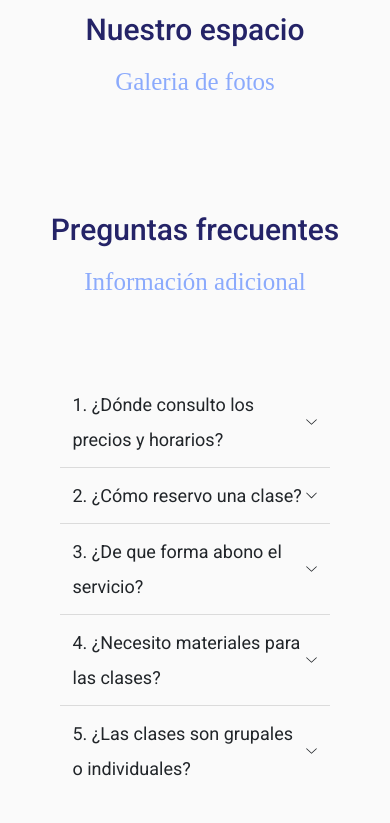
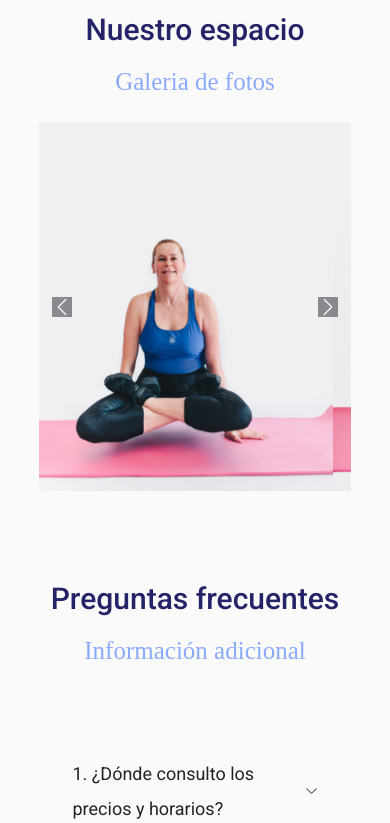
Before and after one commit to jp-quintana/ana_stretching, a website: page index.html in a window 390 px wide. Shown: the part 3760-4583 px from the top of the page. Drawn offline with nearby package versions, Linux system fonts and the light colour scheme.

Commit message:
Agregue carousel general

```diff
--- a/index.html
+++ b/index.html
@@ -144,6 +144,28 @@
             <img class="elementoEspiral" src="assets/inicio/Elemento gráfico.svg" alt="espiral">
             <h2 class="h2NuestroEspacio">Nuestro espacio</h2>
             <h3>Galeria de fotos</h3>
+            <div class="contenedorCarouselGaleria">
+              <div id="carouselEspacio" class="carousel slide capsula__carousel contenidoCarouselTestimonios" data-bs-ride="carousel">
+                <div class="carousel-inner">
+                  <div class="carousel-item active">
+                    <img src="assets/inicio/Carousel Espacio 1.jpg" class="mx-auto d-block" alt="...">
+                  </div>
+                  <div class="carousel-item">
+                    <img src="assets/inicio/Carousel Espacio 2.jpg" class="mx-auto d-block" alt="...">
+                  </div>
+                  <div class="carousel-item">
+                    <img src="assets/inicio/Carousel Espacio 3.jpg" class="mx-auto d-block" alt="...">
+                  </div>
+                <button class="carousel-control-prev" type="button" data-bs-target="#carouselEspacio" data-bs-slide="prev">
+                  <span class="carousel-control-prev-icon btn-dark" aria-hidden="true"></span>
+                  <span class="visually-hidden">Previous</span>
+                </button>
+                <button class="carousel-control-next" type="button" data-bs-target="#carouselEspacio" data-bs-slide="next">
+                  <span class="carousel-control-next-icon btn-dark" aria-hidden="true"></span>
+                  <span class="visually-hidden">Next</span>
+                </button>
+              </div>
+            </div>
         </section>
 
         <section class="sectionPreguntasFrecuentesInicio">
@@ -151,7 +173,7 @@
             <h3>Información adicional</h3>
             <div class="contenedorPreguntasFrecuentes">
                 <div src="" alt="" class="contenedorImagenPreguntas">
-                  <img class="imagenPreguntasFrecuentes"src="assets/inicio/IMGF 9.jpg" alt="">
+                  <img class="imagenPreguntasFrecuentes" src="assets/inicio/IMGF 9.jpg" alt="">
                 </div>
                 <div class="contenedorDetallesPreguntas">
                     <div class="accordion accordion-flush" id="accordionFlushExample">
@@ -224,7 +246,6 @@
             <img src="assets/inicio/Elemento gráfico fondo.svg" alt="" class="elementoGraficoEsquina elementoGraficoAbajoIzquierda">
         </section>
 
-        <!-- TODO: agregar carrousel con testimonios-->
         <section class="sectionTestimoniosInicio">
             <h2 class="h2Testimonios">Nuestros alumnos</h2>
             <h3 class="h3Testimonios">Testimonios</h3>
--- a/scss/_index.scss
+++ b/scss/_index.scss
@@ -187,7 +187,6 @@
 
 //PREGUNTAS FRECUENTES
 .sectionPreguntasFrecuentesInicio {
-  margin-top: 10rem;
   position: relative;
   overflow: hidden;
   padding-bottom: 20rem;
--- a/scss/style.scss
+++ b/scss/style.scss
@@ -111,6 +111,17 @@ img {
   font-size: 1.8rem;
 }
 
+.contenedorCarouselGaleria {
+  max-width: 80%;
+  width: 100rem;
+  margin: 6rem auto 15rem auto;
+
+  @media (max-width: 768px) {
+    margin: 2.5rem auto 7.5rem auto;
+
+  }
+}
+
 @import "header";
 @import "index";
 @import "sobreMi";
```
Also changed, not shown: assets/inicio/Carousel Espacio 1.jpg (added), assets/inicio/Carousel Espacio 2.jpg (added), assets/inicio/Carousel Espacio 3.jpg (added), css/style.css.
